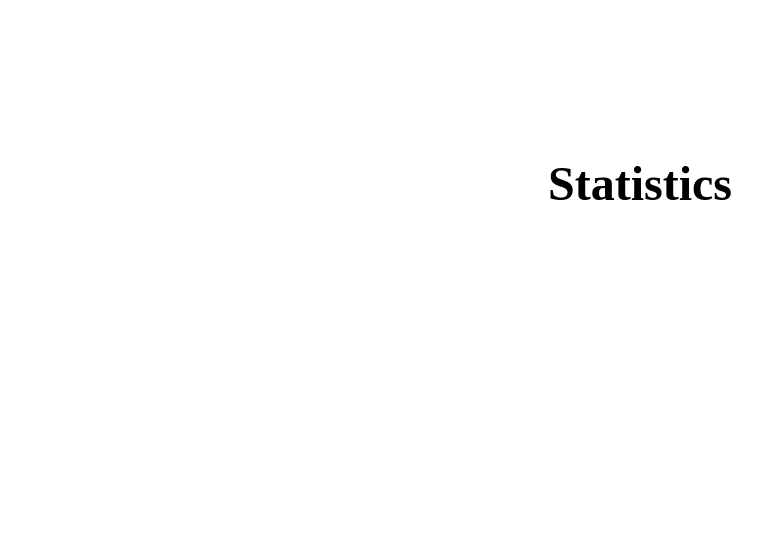
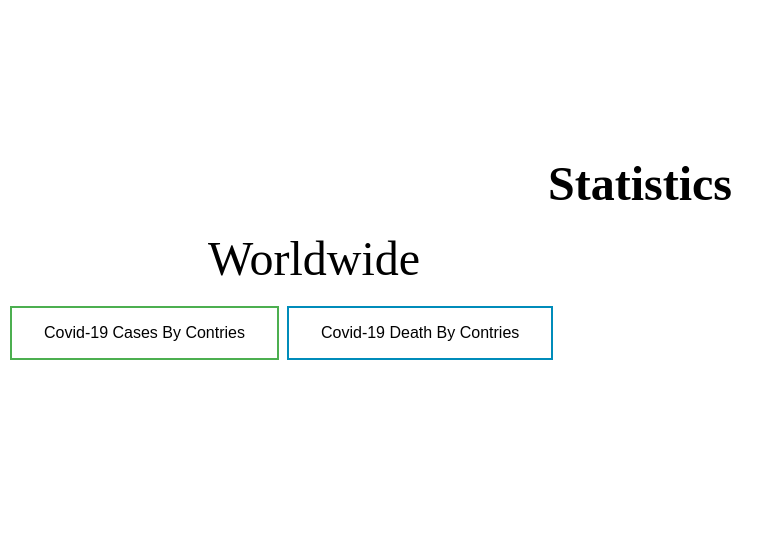
Before and after one commit to Little-T-Mouse/Jamhack2022, a Flask app: page / in a window 1280 px wide. Shown: the part 1166-1725 px from the top of the page, without its empty margins (0-784 px from the left). Run offline with Flask 2, Linux system fonts and the light colour scheme.

Commit message:
update index.html

```diff
--- a/template/index.html
+++ b/template/index.html
@@ -43,6 +43,36 @@
         .nav-list li a:hover {
             color: black;
         }
+        .button {
+            border: none;
+            color: white;
+            padding: 16px 32px;
+            text-align: center;
+            text-decoration: none;
+            display: inline-block;
+            font-size: 16px;
+            margin: 4px 2px;
+            transition-duration: 0.4s;
+            cursor: pointer;
+        }
+        .buttong {
+            background-color: white;
+            color: black;
+            border: 2px solid #4CAF50;
+        }
+        .buttong:hover {
+            background-color: #4CAF50;
+            color: white;
+        }
+        .buttonb {
+            background-color: white;
+            color: black;
+            border: 2px solid #008CBA;
+        }
+        .buttonb:hover {
+            background-color: #008CBA;
+            color: white;
+        }
         #home{
             height: 150vh;
         }
@@ -69,6 +99,9 @@
             </section>
             <section id="stat">
                 <h1 style="text-align:center"><font size="20"><b>Statistics</b></font></h1>
+                <p style="margin-left:200px"><font size="7">Worldwide</font></p>
+                <button class="button buttong">Covid-19 Cases By Contries</button>
+                <button class="button buttonb">Covid-19 Death By Contries</button>
             </section>
         </main>
     </body>
```
